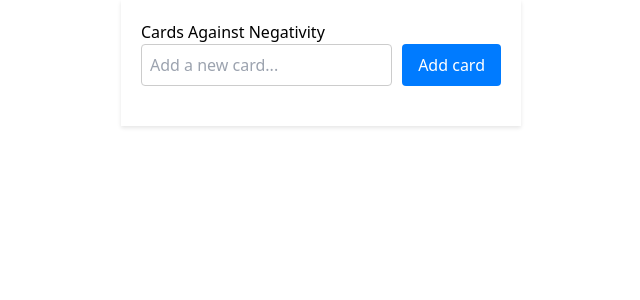
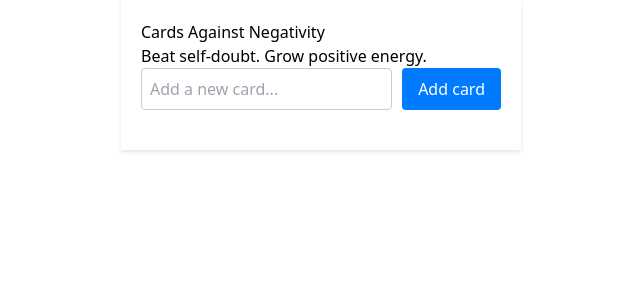
Before and after one commit to valarietan/react-cards, a Next.js app: page / in a window 1280 px wide. Shown: the top 300 px of the page, without its empty margins (319-959 px from the left). Built offline with nearby package versions, Linux system fonts and the light colour scheme.

Commit message:
Changes to About

```diff
--- a/pages/about.js
+++ b/pages/about.js
@@ -8,4 +8,4 @@ const About = () => {
      );
 }
 
-export default About ;
+export default About;
--- a/pages/index.js
+++ b/pages/index.js
@@ -41,6 +41,7 @@ export default function Home() {
   return (
     <AppWrapper>
       <h1>Cards Against Negativity</h1>
+      <p>Beat self-doubt. Grow positive energy.</p>
       <CardForm addCard={addCard} />
       <CardList cards={cards} deleteCard={deleteCard} editCard={editCard}/>
     </AppWrapper>
```
